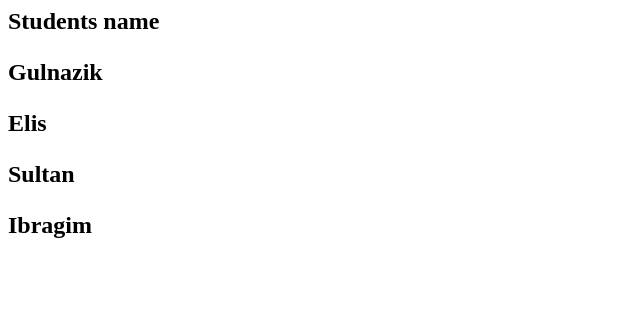
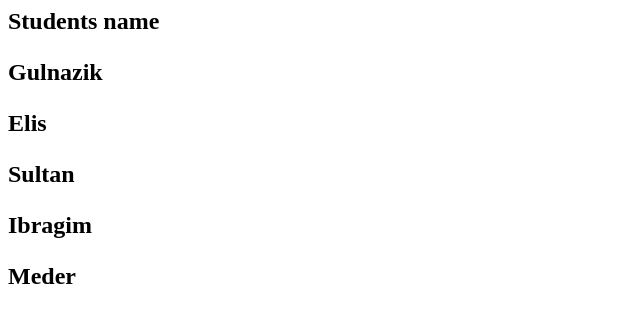
Before and after one commit to Gulnazik7/MyProject-gulnazik, a plain HTML site: page index.html in a window 1280 px wide. Shown: the whole page, without its empty margins (0-640 px from the left). Drawn offline with Linux system fonts and the light colour scheme.

Commit message:
Added one more student

```diff
--- a/index.html
+++ b/index.html
@@ -3,3 +3,4 @@
 <p>Elis<p>
 <p>Sultan<p>
 <p>Ibragim<p>
+<p>Meder<p>
```
